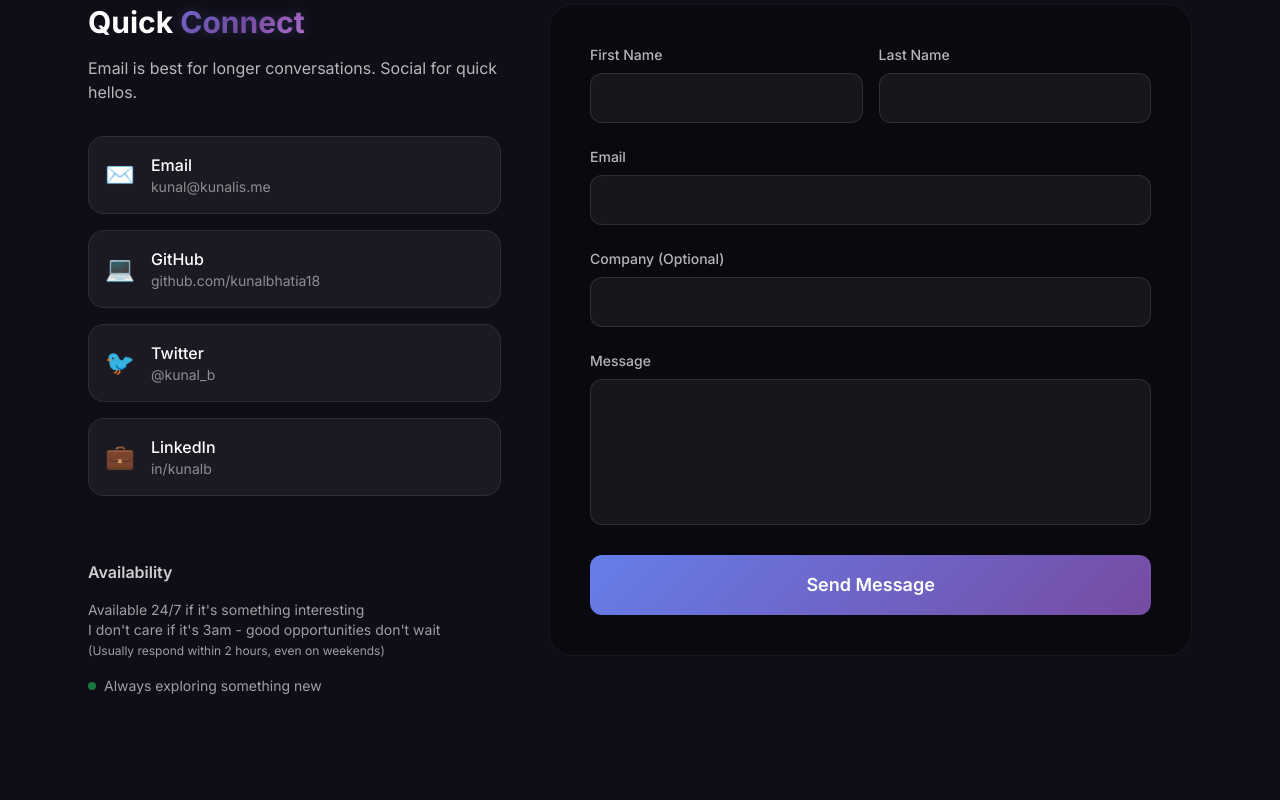
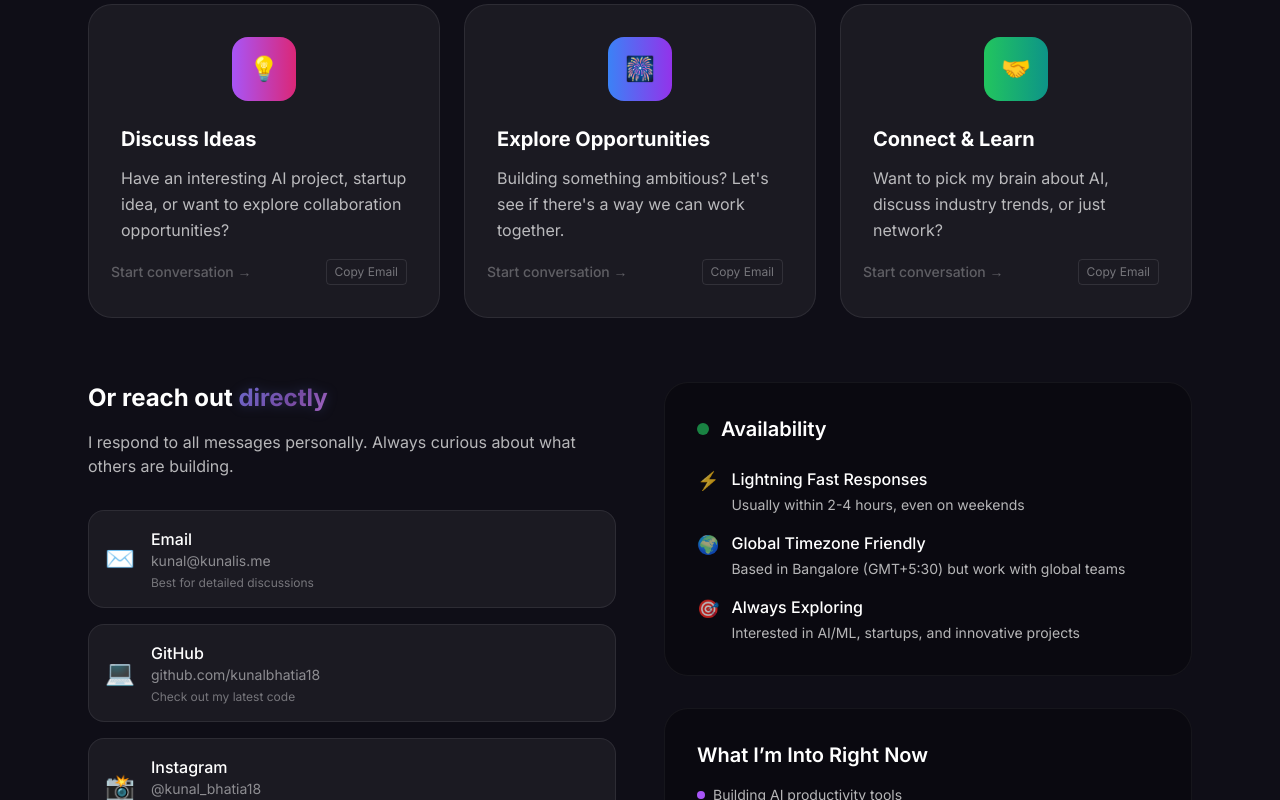
Before and after one commit to kunalbhatia18/kunalbhatia18.github.io, a React (Vite) app: page /contact in a window 1280 px wide. Shown: the part 620-1420 px from the top of the page. Built offline with nearby package versions, Linux system fonts and the light colour scheme.

Commit message:
analytics

```diff
--- a/package.json
+++ b/package.json
@@ -24,6 +24,7 @@
   },
   "devDependencies": {
     "@eslint/js": "^9.17.0",
+    "@types/node": "^24.0.1",
     "@types/react": "^18.3.12",
     "@types/react-dom": "^18.3.1",
     "@vitejs/plugin-react": "^4.3.4",
--- a/src/components/landing/ChatWidget.tsx
+++ b/src/components/landing/ChatWidget.tsx
@@ -35,7 +35,7 @@ export const ChatWidget = memo(() => {
   });
 
   // Ref for stream interval cleanup
-  const streamIntervalRef = useRef<number | null>(null);
+  const streamIntervalRef = useRef<ReturnType<typeof setInterval> | null>(null);
 
   // OPTIMIZED: Initialize with cleanup
   useEffect(() => {
--- a/src/pages/Contact.tsx
+++ b/src/pages/Contact.tsx
@@ -1,6 +1,7 @@
-import React, { useState, useEffect } from 'react';
+import { useState, useEffect } from 'react';
 import { motion } from 'framer-motion';
 import { Navbar, Footer, SEO } from '../components';
+import { productionAnalytics } from '../utils/analytics';
 
 // ───────────────────────── Hero ─────────────────────────
 function Hero() {
@@ -34,10 +35,10 @@ function Hero() {
         className="max-w-4xl mx-auto relative z-10"
       >
         <h1 className="text-3xl sm:text-4xl md:text-5xl lg:text-6xl font-bold leading-[1.05] tracking-tight mb-6 sm:mb-8">
-          Let's <span className="gradient-text">connect</span>
+          Let's <span className="gradient-text">collaborate</span>
         </h1>
         <p className="text-lg text-white/70 max-w-2xl mx-auto">
-          Discussing interesting ideas and exciting opportunities. Fast response guaranteed.
+          Whether you're an investor, founder, or just someone working on cool AI stuff — I love connecting with smart people.
         </p>
       </motion.div>
     </section>
@@ -46,32 +47,40 @@ function Hero() {
 
 // ───────────────────────── Contact Card ─────────────────────────
 function ContactCard() {
-  const [sent, setSent] = useState(false);
-  const [formData, setFormData] = useState({
-    firstName: '',
-    lastName: '',
-    email: '',
-    company: '',
-    message: ''
-  });
   const [hoveredSocial, setHoveredSocial] = useState<string | null>(null);
+  const [hoveredAction, setHoveredAction] = useState<string | null>(null);
 
   const socials = [
-    { name: 'Email', icon: '✉️', link: 'mailto:kunal@kunalis.me', handle: 'kunal@kunalis.me' },
-    { name: 'GitHub', icon: '💻', link: 'https://github.com/kunalbhatia18', handle: 'github.com/kunalbhatia18' },
-    { name: 'Twitter', icon: '🐦', link: 'https://twitter.com/kunal_b', handle: '@kunal_b' },
-    { name: 'LinkedIn', icon: '💼', link: 'https://linkedin.com/in/kunalb', handle: 'in/kunalb' }
+    { name: 'Email', icon: '✉️', link: 'mailto:kunal@kunalis.me', handle: 'kunal@kunalis.me', description: 'Best for detailed discussions' },
+    { name: 'GitHub', icon: '💻', link: 'https://github.com/kunalbhatia18', handle: 'github.com/kunalbhatia18', description: 'Check out my latest code' },
+    { name: 'Instagram', icon: '📸', link: 'https://instagram.com/kunal_bhatia18', handle: '@kunal_bhatia18', description: 'Behind the scenes and life updates' },
+    { name: 'Twitter', icon: '🐦', link: 'https://twitter.com/kunal_b', handle: '@kunal_b', description: 'Daily thoughts and updates' },
+    { name: 'LinkedIn', icon: '💼', link: 'https://linkedin.com/in/kunalb', handle: 'in/kunalb', description: 'Professional networking' }
   ];
 
-  const submit = (e: React.FormEvent) => {
-    e.preventDefault();
-    setSent(true);
-    // Reset after 3 seconds for demo
-    setTimeout(() => {
-      setSent(false);
-      setFormData({ firstName: '', lastName: '', email: '', company: '', message: '' });
-    }, 3000);
-  };
+  const quickActions = [
+    {
+      title: 'Discuss Ideas',
+      description: 'Have an interesting AI project, startup idea, or want to explore collaboration opportunities?',
+      action: 'mailto:kunal@kunalis.me?subject=Let\'s Discuss&body=Hi Kunal,%0D%0A%0D%0AI\'d love to discuss an interesting opportunity with you.%0D%0A%0D%0AWhat I\'m working on:%0D%0A%0D%0AWhy I think you\'d be interested:%0D%0A%0D%0ANext steps:%0D%0A%0D%0ABest regards',
+      icon: '💡',
+      gradient: 'from-purple-500 to-pink-600'
+    },
+    {
+      title: 'Explore Opportunities',
+      description: 'Building something ambitious? Let\'s see if there\'s a way we can work together.',
+      action: 'mailto:kunal@kunalis.me?subject=Collaboration Opportunity&body=Hi Kunal,%0D%0A%0D%0AI have an exciting opportunity that might interest you.%0D%0A%0D%0AWhat we\'re building:%0D%0A%0D%0AWhy it matters:%0D%0A%0D%0AHow you might fit:%0D%0A%0D%0ALet\'s chat!',
+      icon: '🎆',
+      gradient: 'from-blue-500 to-purple-600'
+    },
+    {
+      title: 'Connect & Learn',
+      description: 'Want to pick my brain about AI, discuss industry trends, or just network?',
+      action: 'mailto:kunal@kunalis.me?subject=Let\'s Connect&body=Hi Kunal,%0D%0A%0D%0AI\'d love to connect and learn more about your work in AI.%0D%0A%0D%0AWhat I\'m curious about:%0D%0A%0D%0AWhat I\'m working on:%0D%0A%0D%0ALooking forward to chatting!',
+      icon: '🤝',
+      gradient: 'from-green-500 to-teal-600'
+    }
+  ];
 
   return (
     <section className="mx-auto max-w-6xl px-6 pt-16 pb-32">
@@ -80,16 +89,85 @@ function ContactCard() {
         whileInView={{ opacity: 1, y: 0 }}
         viewport={{ once: true }}
         transition={{ duration: 0.8 }}
-        className="grid lg:grid-cols-5 gap-12"
+        className="space-y-16"
       >
-        {/* Contact Info */}
-        <div className="lg:col-span-2 space-y-8">
+        {/* Quick Actions */}
+        <div className="grid md:grid-cols-3 gap-6 mb-16">
+          {quickActions.map((action, index) => (
+            <motion.a
+              key={action.title}
+              href={action.action}
+              className="block group"
+              initial={{ opacity: 0, y: 30 }}
+              whileInView={{ opacity: 1, y: 0 }}
+              viewport={{ once: true }}
+              transition={{ delay: index * 0.1 }}
+              onHoverStart={() => setHoveredAction(action.title)}
+              onHoverEnd={() => setHoveredAction(null)}
+              whileHover={{ y: -8, scale: 1.02 }}
+              onClick={() => {
+                // Track email contact via mailto
+                productionAnalytics.emailClick('mailto');
+              }}
+            >
+              <div className="h-full p-8 rounded-3xl glass hover-glow transition-all duration-300">
+                <div className={`w-16 h-16 rounded-2xl bg-gradient-to-r ${action.gradient} flex items-center justify-center mb-6 mx-auto group-hover:scale-110 transition-transform`}>
+                  <span className="text-2xl">{action.icon}</span>
+                </div>
+                <h3 className="text-xl font-bold mb-3 group-hover:gradient-text transition-all">
+                  {action.title}
+                </h3>
+                <p className="text-white/70 leading-relaxed mb-4">
+                  {action.description}
+                </p>
+                <div className="flex items-center justify-between">
+                  <motion.div
+                    initial={{ opacity: 0, x: -10 }}
+                    animate={{
+                      opacity: hoveredAction === action.title ? 1 : 0.5,
+                      x: hoveredAction === action.title ? 0 : -10
+                    }}
+                    className="flex items-center text-sm font-medium text-white/60 group-hover:text-white transition-colors"
+                  >
+                    Start conversation →
+                  </motion.div>
+                  <button
+                    onClick={(e) => {
+                      e.preventDefault();
+                      e.stopPropagation();
+                      // Track email copy event
+                      productionAnalytics.emailClick('copy');
+                      navigator.clipboard.writeText('kunal@kunalis.me').then(() => {
+                        // Simple visual feedback
+                        const btn = e.target as HTMLElement;
+                        const originalText = btn.textContent;
+                        btn.textContent = '✓';
+                        setTimeout(() => {
+                          btn.textContent = originalText;
+                        }, 1000);
+                      });
+                    }}
+                    className="text-xs text-white/40 hover:text-white/60 transition-colors px-2 py-1 rounded border border-white/10 hover:border-white/20"
+                    title="Copy email address"
+                  >
+                    Copy Email
+                  </button>
+                </div>
+              </div>
+            </motion.a>
+          ))}
+        </div>
+
+        {/* Contact Methods */}
+        <div className="grid lg:grid-cols-2 gap-12">
+          {/* Left side - Contact Info */}
+          <div className="space-y-8">
             <div>
-            <h2 className="text-3xl font-bold mb-4">
-              Quick <span className="gradient-text">Connect</span>
-            </h2>
+              <h3 className="text-2xl font-bold mb-4">
+                Or reach out <span className="gradient-text">directly</span>
+              </h3>
               <p className="text-white/70">
-              Email is best for longer conversations. Social for quick hellos.
+                I respond to all messages personally. Always curious about what others are building.
               </p>
             </div>
 
@@ -103,15 +181,24 @@ function ContactCard() {
                   className="block group"
                   onHoverStart={() => setHoveredSocial(social.name)}
                   onHoverEnd={() => setHoveredSocial(null)}
-                whileHover={{ x: 10 }}
+                  whileHover={{ x: 10, scale: 1.02 }}
+                  onClick={() => {
+                    // Track social media clicks
+                    if (social.name === 'Email') {
+                      productionAnalytics.emailClick('direct');
+                    } else {
+                      productionAnalytics.socialClick(social.name.toLowerCase());
+                    }
+                  }}
                 >
                   <div className="flex items-center gap-4 p-4 rounded-2xl glass hover-glow">
                     <span className="text-2xl">{social.icon}</span>
-                  <div>
+                    <div className="flex-1">
                       <div className="font-medium text-white group-hover:gradient-text transition-all">
                         {social.name}
                       </div>
                       <div className="text-sm text-white/50">{social.handle}</div>
+                      <div className="text-xs text-white/40 mt-1">{social.description}</div>
                     </div>
                     <motion.div
                       initial={{ opacity: 0, x: -10 }}
@@ -119,7 +206,7 @@ function ContactCard() {
                         opacity: hoveredSocial === social.name ? 1 : 0,
                         x: hoveredSocial === social.name ? 0 : -10
                       }}
-                    className="ml-auto text-white/40"
+                      className="text-white/40"
                     >
                       →
                     </motion.div>
@@ -127,122 +214,65 @@ function ContactCard() {
                 </motion.a>
               ))}
             </div>
+          </div>
 
-          <div className="pt-8 space-y-4">
-            <h3 className="font-semibold text-white/80">Availability</h3>
-            <p className="text-sm text-white/60">
-              Available 24/7 if it's something interesting<br />
-              I don't care if it's 3am - good opportunities don't wait<br />
-              <span className="text-xs">(Usually respond within 2 hours, even on weekends)</span>
-            </p>
-            <div className="flex items-center gap-2 text-sm">
-              <div className="w-2 h-2 bg-green-500 rounded-full animate-pulse" />
-              <span className="text-white/60">Always exploring something new</span>
+          {/* Right side - Availability & Info */}
+          <div className="space-y-8">
+            <div className="rounded-3xl glass-dark p-8">
+              <h3 className="text-xl font-semibold mb-6 flex items-center gap-3">
+                <div className="w-3 h-3 bg-green-500 rounded-full animate-pulse" />
+                Availability
+              </h3>
+
+              <div className="space-y-4 text-white/70">
+                <div className="flex items-start gap-3">
+                  <span className="text-lg">⚡</span>
+                  <div>
+                    <div className="font-medium text-white mb-1">Lightning Fast Responses</div>
+                    <div className="text-sm">Usually within 2-4 hours, even on weekends</div>
+                  </div>
+                </div>
+
+                <div className="flex items-start gap-3">
+                  <span className="text-lg">🌍</span>
+                  <div>
+                    <div className="font-medium text-white mb-1">Global Timezone Friendly</div>
+                    <div className="text-sm">Based in Bangalore (GMT+5:30) but work with global teams</div>
+                  </div>
+                </div>
+
+                <div className="flex items-start gap-3">
+                  <span className="text-lg">🎯</span>
+                  <div>
+                    <div className="font-medium text-white mb-1">Always Exploring</div>
+                    <div className="text-sm">Interested in AI/ML, startups, and innovative projects</div>
+                  </div>
                 </div>
               </div>
             </div>
 
-        {/* Form */}
-        <div className="lg:col-span-3">
-          <motion.div
-            initial={{ opacity: 0, scale: 0.95 }}
-            animate={{ opacity: 1, scale: 1 }}
-            transition={{ duration: 0.5 }}
-            className="rounded-3xl glass-dark p-8 lg:p-10"
-          >
-            {sent ? (
-              <motion.div
-                initial={{ opacity: 0, scale: 0.8 }}
-                animate={{ opacity: 1, scale: 1 }}
-                className="flex h-full min-h-[400px] flex-col items-center justify-center text-center"
-              >
-                <motion.div
-                  initial={{ scale: 0 }}
-                  animate={{ scale: 1 }}
-                  transition={{ type: "spring", duration: 0.6 }}
-                  className="w-20 h-20 rounded-full bg-gradient-to-r from-green-400 to-emerald-400 flex items-center justify-center mb-6"
-                >
-                  <span className="text-3xl">✓</span>
-                </motion.div>
-                <h3 className="text-2xl font-bold gradient-text mb-2">Boom! Message Sent 🚀</h3>
-                <p className="text-white/70 mb-2">I'll get back to you faster than you can scroll to the next website!</p>
-                <p className="text-white/50 text-sm">(Usually within a few hours, I'm basically glued to my phone 😄)</p>
-              </motion.div>
-            ) : (
-              <form onSubmit={submit} className="space-y-6">
-                <div className="grid sm:grid-cols-2 gap-4">
-                  <div>
-                    <label className="block text-sm font-medium text-white/70 mb-2">
-                      First Name
-                    </label>
-                    <input
-                      required
-                      value={formData.firstName}
-                      onChange={(e) => setFormData({...formData, firstName: e.target.value})}
-                      className="w-full rounded-xl border border-white/10 bg-white/5 px-4 py-3 text-white placeholder-white/30 outline-none transition-all focus:border-indigo-500/50 focus:bg-white/10"
-                    />
+            <div className="rounded-3xl glass-dark p-8">
+              <h3 className="text-xl font-semibold mb-4">What I’m Into Right Now</h3>
+              <div className="space-y-3 text-sm text-white/70">
+                <div className="flex items-center gap-2">
+                  <span className="w-2 h-2 bg-purple-500 rounded-full" />
+                  <span>Building AI productivity tools</span>
                 </div>
-                  <div>
-                    <label className="block text-sm font-medium text-white/70 mb-2">
-                      Last Name
-                    </label>
-                    <input
-                      required
-                      value={formData.lastName}
-                      onChange={(e) => setFormData({...formData, lastName: e.target.value})}
-                      className="w-full rounded-xl border border-white/10 bg-white/5 px-4 py-3 text-white placeholder-white/30 outline-none transition-all focus:border-indigo-500/50 focus:bg-white/10"
-                    />
+                <div className="flex items-center gap-2">
+                  <span className="w-2 h-2 bg-blue-500 rounded-full" />
+                  <span>Exploring machine learning at scale</span>
+                </div>
+                <div className="flex items-center gap-2">
+                  <span className="w-2 h-2 bg-green-500 rounded-full" />
+                  <span>Voice AI and real-time interfaces</span>
+                </div>
+                <div className="flex items-center gap-2">
+                  <span className="w-2 h-2 bg-yellow-500 rounded-full" />
+                  <span>The future of work and automation</span>
                 </div>
               </div>
-
-                <div>
-                  <label className="block text-sm font-medium text-white/70 mb-2">
-                    Email
-                  </label>
-                  <input
-                    required
-                    type="email"
-                    value={formData.email}
-                    onChange={(e) => setFormData({...formData, email: e.target.value})}
-                    className="w-full rounded-xl border border-white/10 bg-white/5 px-4 py-3 text-white placeholder-white/30 outline-none transition-all focus:border-indigo-500/50 focus:bg-white/10"
-                  />
             </div>
-
-                <div>
-                  <label className="block text-sm font-medium text-white/70 mb-2">
-                    Company (Optional)
-                  </label>
-                  <input
-                    value={formData.company}
-                    onChange={(e) => setFormData({...formData, company: e.target.value})}
-                    className="w-full rounded-xl border border-white/10 bg-white/5 px-4 py-3 text-white placeholder-white/30 outline-none transition-all focus:border-indigo-500/50 focus:bg-white/10"
-                  />
           </div>
-
-                <div>
-                  <label className="block text-sm font-medium text-white/70 mb-2">
-                    Message
-                  </label>
-                  <textarea
-                    required
-                    rows={5}
-                    value={formData.message}
-                    onChange={(e) => setFormData({...formData, message: e.target.value})}
-                    className="w-full rounded-xl border border-white/10 bg-white/5 px-4 py-3 text-white placeholder-white/30 outline-none transition-all focus:border-indigo-500/50 focus:bg-white/10 resize-none"
-                  />
-                </div>
-
-                <motion.button
-                  type="submit"
-                  className="premium-button w-full rounded-xl py-4 text-white font-semibold text-lg"
-                  whileHover={{ scale: 1.02 }}
-                  whileTap={{ scale: 0.98 }}
-                >
-                  Send Message
-                </motion.button>
-              </form>
-            )}
-          </motion.div>
         </div>
       </motion.div>
     </section>
--- /dev/null
+++ b/src/utils/analytics.ts
@@ -0,0 +1,122 @@
+// Google Analytics 4 Event Tracking Utilities
+// Replace 'G-XXXXXXXXXX' with your actual GA4 Measurement ID
+
+// Declare gtag function for TypeScript
+declare global {
+  interface Window {
+    gtag: (...args: any[]) => void;
+  }
+}
+
+// Track page views (for SPA routing)
+export const trackPageView = (pagePath: string, pageTitle: string) => {
+  if (typeof window.gtag !== 'undefined') {
+    window.gtag('config', 'G-3K8218118K', {
+      page_path: pagePath,
+      page_title: pageTitle,
+    });
+  }
+};
+
+// Track custom events
+export const trackEvent = (eventName: string, parameters?: Record<string, any>) => {
+  if (typeof window.gtag !== 'undefined') {
+    window.gtag('event', eventName, {
+      event_category: 'engagement',
+      event_label: parameters?.label,
+      value: parameters?.value,
+      ...parameters,
+    });
+  }
+};
+
+// Predefined event trackers for common portfolio actions
+export const analytics = {
+  // Contact events
+  emailClick: (method: 'direct' | 'mailto' | 'copy') => {
+    trackEvent('contact_email', {
+      method,
+      event_category: 'contact'
+    });
+  },
+
+  socialClick: (platform: string) => {
+    trackEvent('social_click', {
+      platform,
+      event_category: 'social'
+    });
+  },
+
+  // Project events
+  projectView: (projectName: string) => {
+    trackEvent('project_view', {
+      project_name: projectName,
+      event_category: 'projects'
+    });
+  },
+
+  projectLinkClick: (projectName: string, linkType: 'demo' | 'github') => {
+    trackEvent('project_link_click', {
+      project_name: projectName,
+      link_type: linkType,
+      event_category: 'projects'
+    });
+  },
+
+  // Navigation events
+  navigationClick: (page: string) => {
+    trackEvent('navigation_click', {
+      page,
+      event_category: 'navigation'
+    });
+  },
+
+  // Chat widget events (if you have one)
+  chatInteraction: (action: 'open' | 'question_click' | 'send') => {
+    trackEvent('chat_interaction', {
+      action,
+      event_category: 'chat'
+    });
+  },
+
+  // Resume/CV download
+  resumeDownload: () => {
+    trackEvent('resume_download', {
+      event_category: 'engagement'
+    });
+  },
+
+  // Time spent on page (optional)
+  timeOnPage: (page: string, seconds: number) => {
+    trackEvent('time_on_page', {
+      page,
+      seconds,
+      event_category: 'engagement'
+    });
+  }
+};
+
+// Development mode check
+export const isProduction = () => {
+  return process.env.NODE_ENV === 'production' &&
+         typeof window !== 'undefined' &&
+         window.location.hostname !== 'localhost';
+};
+
+// Only track in production
+const trackInProduction = (fn: () => void) => {
+  if (isProduction()) {
+    fn();
+  }
+};
+
+// Export production-only tracking functions
+export const productionAnalytics = {
+  emailClick: (method: 'direct' | 'mailto' | 'copy') => trackInProduction(() => analytics.emailClick(method)),
+  socialClick: (platform: string) => trackInProduction(() => analytics.socialClick(platform)),
+  projectView: (projectName: string) => trackInProduction(() => analytics.projectView(projectName)),
+  projectLinkClick: (projectName: string, linkType: 'demo' | 'github') => trackInProduction(() => analytics.projectLinkClick(projectName, linkType)),
+  navigationClick: (page: string) => trackInProduction(() => analytics.navigationClick(page)),
+  chatInteraction: (action: 'open' | 'question_click' | 'send') => trackInProduction(() => analytics.chatInteraction(action)),
+  resumeDownload: () => trackInProduction(() => analytics.resumeDownload()),
+};
```
Also changed, not shown: index.html (+14 -0 lines), src/pages/Projects.tsx (+16 -16 lines), 2 other files (tests, documents, lock files or other folders). Lines whose indentation alone changed are shown as unchanged.
